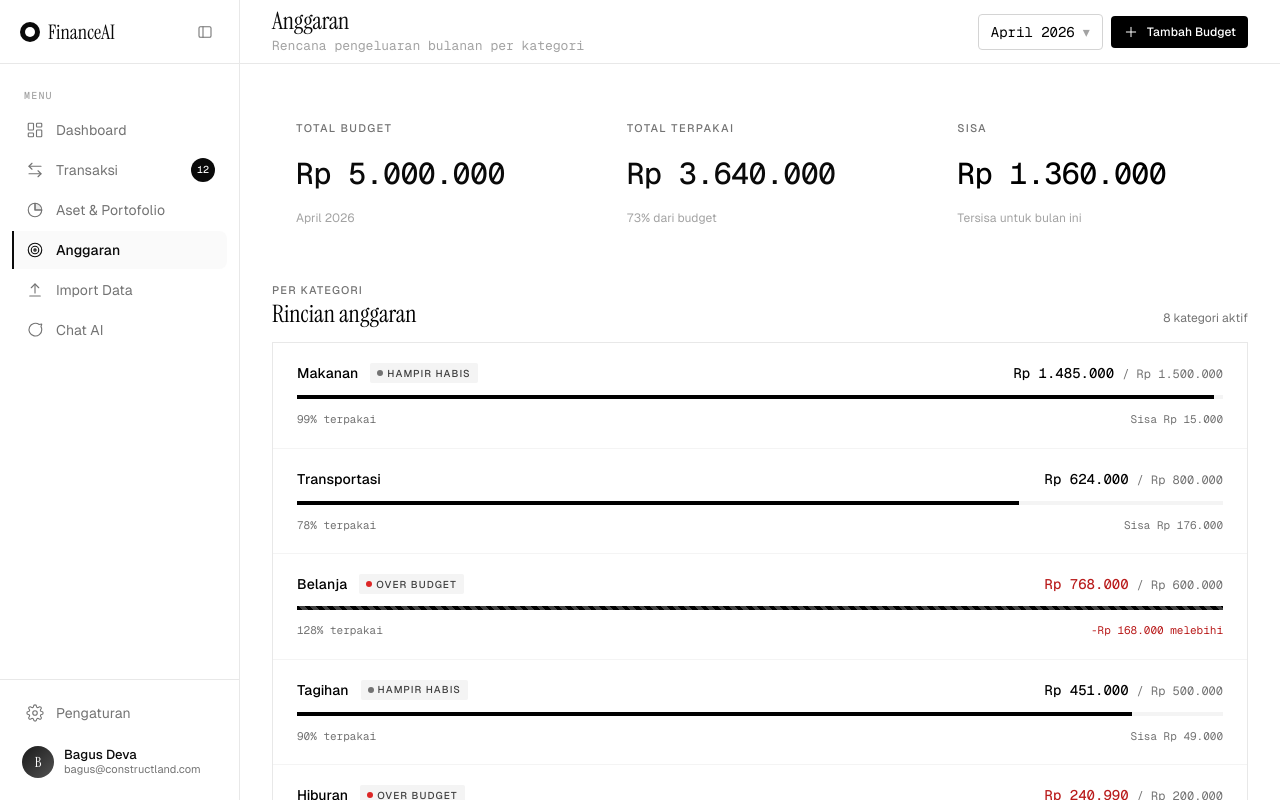
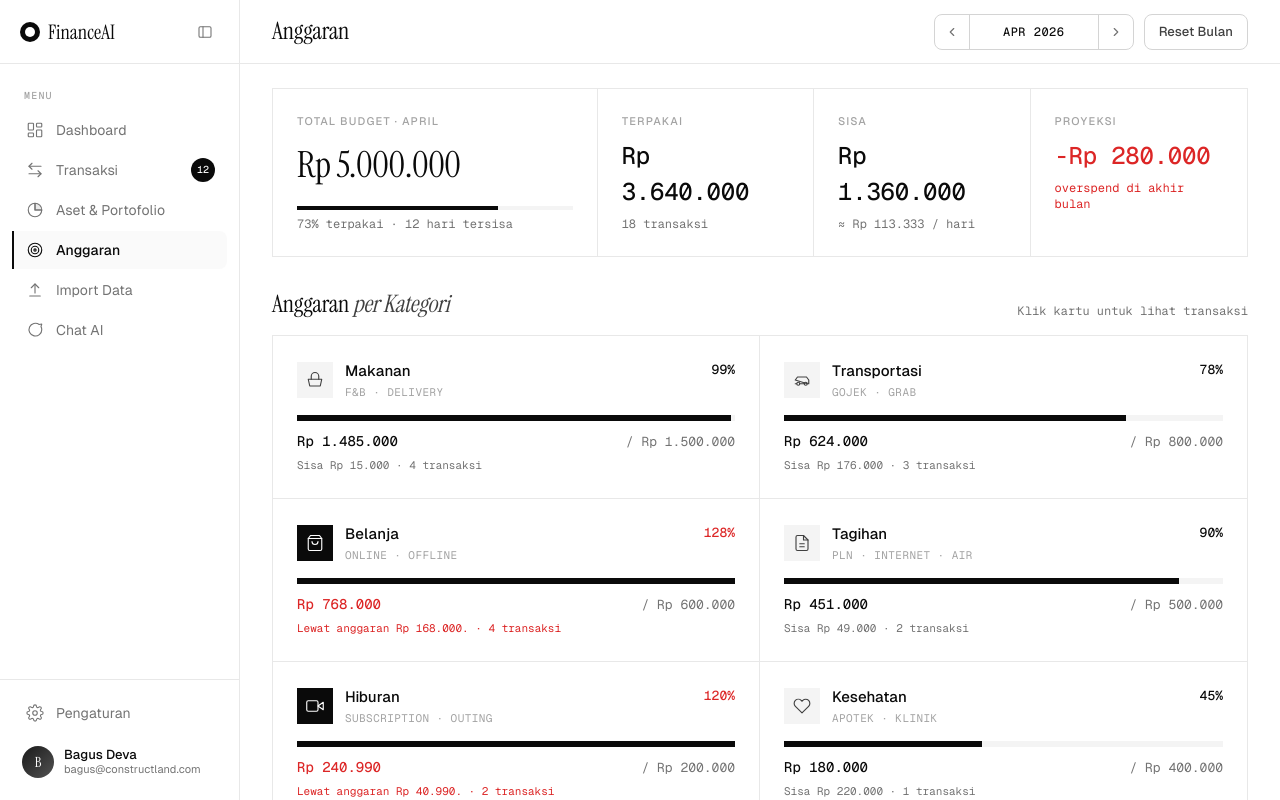
Before and after one commit to Bagusdevaa/finance-ai, a Next.js app in the folder frontend/: page /budget in a window 1280 px wide. Shown: the top 800 px of the page. Built offline with nearby package versions, Linux system fonts and the light colour scheme.

Commit message:
feat: rewrite budget page to match design hub

```diff
--- a/frontend/app/(app)/budget/page.tsx
+++ b/frontend/app/(app)/budget/page.tsx
@@ -1,214 +1,406 @@
 "use client";
 
-import { motion } from "framer-motion";
-import { Plus } from "lucide-react";
+import { useState } from "react";
+import { motion, AnimatePresence } from "framer-motion";
 import { Header } from "@/components/layout/Header";
-import { Button } from "@/components/ui/Button";
-import { Card } from "@/components/ui/Card";
-import { Badge } from "@/components/ui/Badge";
-import { StatCard } from "@/components/ui/StatCard";
-import { ProgressBar } from "@/components/ui/ProgressBar";
-import { dummyBudgets, dummyBudgetSummary, type DummyBudget } from "@/lib/dummy-data";
+import {
+	dummyBudgets,
+	dummyBudgetSummary,
+	type DummyBudget,
+} from "@/lib/dummy-data";
 import { formatRupiah } from "@/lib/formatRupiah";
 import { cn } from "@/lib/cn";
 
-const easeExpo = [0.16, 1, 0.3, 1] as const;
+const easeDesignhub = [0.2, 0.7, 0.2, 1] as const;
 
-const containerVariants = {
-	hidden: {},
-	show: {
-		transition: { staggerChildren: 0.05 },
-	},
-};
+const MONTHS = ["MAR 2026", "APR 2026", "MEI 2026"];
 
-const itemVariants = {
-	hidden: { opacity: 0, y: 16 },
-	show: {
-		opacity: 1,
-		y: 0,
-		transition: { duration: 0.3, ease: easeExpo },
-	},
-};
-
+// Catatan: design hub Anggaran pakai warna --err: #dc2626 hanya untuk overspent
+// (proyeksi negatif & teks "Lewat anggaran"). Itu satu-satunya non-monochrome
+// di seluruh page. Sesuai instruksi: kalau design hub eksplisit pakai warna,
+// pertahankan. Selain itu strict monochrome.
 export default function BudgetPage() {
-	const overBudget = dummyBudgetSummary.totalSpent > dummyBudgetSummary.totalBudget;
+	const [monthIdx, setMonthIdx] = useState(1);
 
 	return (
 		<>
 			<Header
 				title="Anggaran"
-				subtitle="Rencana pengeluaran bulanan per kategori"
-				actions={
-					<div className="flex items-center gap-2">
-						<MonthSelector />
-						<Button variant="primary" size="sm">
-							<Plus className="h-4 w-4" strokeWidth={1.5} />
-							Tambah Budget
-						</Button>
-					</div>
-				}
+				actions={<MonthSelector idx={monthIdx} onChange={setMonthIdx} />}
 			/>
 
 			<motion.div
-				className="flex flex-col gap-8 px-8 py-8"
-				variants={containerVariants}
-				initial="hidden"
-				animate="show"
+				className="mx-auto max-w-[1200px] px-8 pb-20 pt-6"
+				initial={{ opacity: 0, y: 8 }}
+				animate={{ opacity: 1, y: 0 }}
+				transition={{ duration: 0.45, ease: easeDesignhub }}
 			>
-				<motion.section
-					variants={itemVariants}
-					className="grid grid-cols-1 gap-4 md:grid-cols-3"
-				>
-					<StatCard
-						label="Total Budget"
-						value={dummyBudgetSummary.totalBudget}
-						format="rupiah"
-						subtext="April 2026"
-					/>
-					<StatCard
-						label="Total Terpakai"
-						value={dummyBudgetSummary.totalSpent}
-						format="rupiah"
-						subtext={`${((dummyBudgetSummary.totalSpent / dummyBudgetSummary.totalBudget) * 100).toFixed(0)}% dari budget`}
-					/>
-					<StatCard
-						label="Sisa"
-						value={Math.abs(dummyBudgetSummary.remaining)}
-						format="rupiah"
-						valueOverride={
-							<RemainingValue
-								remaining={dummyBudgetSummary.remaining}
-								overBudget={overBudget}
-							/>
-						}
-						subtext={overBudget ? "Melebihi anggaran" : "Tersisa untuk bulan ini"}
-					/>
-				</motion.section>
+				<BudgetHero />
 
-				<motion.section variants={itemVariants} className="flex flex-col gap-4">
-					<div className="flex items-end justify-between">
-						<div className="flex flex-col gap-1">
-							<span className="text-[11px] font-medium uppercase tracking-label text-gray-500">
-								Per Kategori
-							</span>
-							<h2 className="font-serif text-2xl leading-none text-black">
-								Rincian anggaran
-							</h2>
-						</div>
-						<span className="text-xs text-gray-500">
-							{dummyBudgets.length} kategori aktif
-						</span>
+				<div className="mb-4 mt-8 flex flex-wrap items-end justify-between gap-3">
+					<h2 className="m-0 font-serif text-[24px] font-normal leading-tight tracking-tight2 text-gray-950">
+						Anggaran <em className="font-normal italic text-gray-700">per Kategori</em>
+					</h2>
+					<div className="font-mono text-xs text-gray-500">
+						Klik kartu untuk lihat transaksi
 					</div>
-					<Card className="flex flex-col gap-0 p-0">
-						{dummyBudgets.map((budget, idx) => (
-							<BudgetRow
-								key={budget.id}
-								budget={budget}
-								isLast={idx === dummyBudgets.length - 1}
-							/>
-						))}
-					</Card>
-				</motion.section>
+				</div>
+
+				<BudgetGrid />
 			</motion.div>
 		</>
 	);
 }
 
-function MonthSelector() {
+// =============================================================================
+// Month selector
+// =============================================================================
+
+function MonthSelector({ idx, onChange }: { idx: number; onChange: (n: number) => void }) {
+	return (
+		<div className="flex items-center gap-2.5">
+			<div className="inline-flex h-9 items-center overflow-hidden rounded-lg border border-gray-300 text-[13px] font-medium text-gray-950">
+				<button
+					type="button"
+					onClick={() => onChange(Math.max(0, idx - 1))}
+					className="h-full px-2.5 text-gray-500 transition-colors hover:bg-gray-50 hover:text-gray-950"
+				>
+					<svg width="14" height="14" viewBox="0 0 24 24" fill="none" stroke="currentColor" strokeWidth="2" strokeLinecap="round" strokeLinejoin="round">
+						<polyline points="15 18 9 12 15 6" />
+					</svg>
+				</button>
+				<span className="grid h-full min-w-[130px] place-items-center border-x border-gray-300 px-3.5 font-mono text-xs uppercase tracking-[0.04em]">
+					{MONTHS[idx]}
+				</span>
+				<button
+					type="button"
+					onClick={() => onChange(Math.min(MONTHS.length - 1, idx + 1))}
+					className="h-full px-2.5 text-gray-500 transition-colors hover:bg-gray-50 hover:text-gray-950"
+				>
+					<svg width="14" height="14" viewBox="0 0 24 24" fill="none" stroke="currentColor" strokeWidth="2" strokeLinecap="round" strokeLinejoin="round">
+						<polyline points="9 18 15 12 9 6" />
+					</svg>
+				</button>
+			</div>
+			<button
+				type="button"
+				onClick={() => onChange(1)}
+				className="inline-flex h-9 items-center rounded-lg border border-gray-300 bg-white px-3.5 text-[13px] font-medium text-gray-700 transition-[border-color,color] duration-200 ease-designhub hover:border-gray-950 hover:bg-gray-50 hover:text-gray-950"
+			>
+				Reset Bulan
+			</button>
+		</div>
+	);
+}
+
+// =============================================================================
+// Hero strip — 4 cells (Total, Terpakai, Sisa, Proyeksi)
+// =============================================================================
+
+function BudgetHero() {
+	const { totalBudget, totalSpent, remaining, projectedOverspend, transactionCount, daysRemaining } = dummyBudgetSummary;
+	const usagePct = Math.round((totalSpent / totalBudget) * 100);
+
+	return (
+		<div className="grid grid-cols-1 border border-gray-200 bg-white sm:grid-cols-2 lg:grid-cols-[1.5fr_1fr_1fr_1fr]">
+			<HeroCell
+				label="Total Budget · April"
+				value={formatRupiah(totalBudget)}
+				font="serif"
+				delta={`${usagePct}% terpakai · ${daysRemaining} hari tersisa`}
+				progress={usagePct}
+				className="border-b border-gray-200 sm:border-r lg:border-b-0"
+			/>
+			<HeroCell
+				label="Terpakai"
+				value={formatRupiah(totalSpent)}
+				font="mono"
+				delta={`${transactionCount} transaksi`}
+				className="border-b border-gray-200 lg:border-b-0 lg:border-r"
+			/>
+			<HeroCell
+				label="Sisa"
+				value={formatRupiah(remaining)}
+				font="mono"
+				delta={`≈ ${formatRupiah(Math.round(remaining / Math.max(1, daysRemaining)))} / hari`}
+				className="border-b border-gray-200 sm:border-r lg:border-b-0"
+			/>
+			<HeroCell
+				label="Proyeksi"
+				value={formatRupiah(projectedOverspend)}
+				font="mono"
+				valueClass="text-[#dc2626]"
+				delta="overspend di akhir bulan"
+				deltaClass="text-[#dc2626]"
+			/>
+		</div>
+	);
+}
+
+function HeroCell({
+	label,
+	value,
+	delta,
+	font,
+	progress,
+	valueClass,
+	deltaClass,
+	className,
+}: {
+	label: string;
+	value: string;
+	delta: string;
+	font: "serif" | "mono";
+	progress?: number;
+	valueClass?: string;
+	deltaClass?: string;
+	className?: string;
+}) {
+	return (
+		<div className={cn("p-6", className)}>
+			<div className="text-[11px] font-medium uppercase tracking-label text-gray-400">{label}</div>
+			<div
+				className={cn(
+					"mt-2 leading-[1.05] tracking-tight2 tabular-nums text-gray-950",
+					font === "serif" ? "font-serif text-[36px] font-light" : "font-mono text-[24px] font-medium",
+					valueClass,
+				)}
+			>
+				{value}
+			</div>
+			{typeof progress === "number" && (
+				<div className="relative mt-3.5 h-1 w-full bg-gray-100">
+					<motion.div
+						className="absolute inset-y-0 left-0 bg-gray-950"
+						initial={{ width: 0 }}
+						animate={{ width: `${progress}%` }}
+						transition={{ duration: 1, ease: easeDesignhub, delay: 0.2 }}
+					/>
+				</div>
+			)}
+			<div className={cn("mt-1.5 font-mono text-xs text-gray-500", deltaClass)}>{delta}</div>
+		</div>
+	);
+}
+
+// =============================================================================
+// Budget grid
+// =============================================================================
+
+function BudgetGrid() {
+	return (
+		<div className="grid grid-cols-1 border border-gray-200 lg:grid-cols-2">
+			{dummyBudgets.map((b, i) => (
+				<BudgetCard key={b.id} b={b} idx={i} total={dummyBudgets.length} />
+			))}
+			<AddBudgetCard total={dummyBudgets.length} />
+		</div>
+	);
+}
+
+function BudgetCard({ b, idx, total }: { b: DummyBudget; idx: number; total: number }) {
+	const [expanded, setExpanded] = useState(false);
+	const pct = Math.round((b.spent / b.limit) * 100);
+	const fillW = Math.min(100, pct);
+	const over = b.spent > b.limit;
+	const rem = b.limit - b.spent;
+
+	// Border layout: kiri kolom punya border-r di lg, semua punya border-b kecuali baris terakhir
+	const isRight = idx % 2 === 1;
+	const isLastRow = idx >= total - (total % 2 === 0 ? 2 : 1);
+
+	return (
+		<div
+			onClick={() => setExpanded((v) => !v)}
+			className={cn(
+				"cursor-pointer p-6 transition-colors duration-200 ease-designhub",
+				expanded ? "bg-gray-50" : "bg-white hover:bg-gray-50",
+				!isRight && "lg:border-r border-gray-200",
+				!isLastRow && "border-b border-gray-200",
+			)}
+		>
+			<div className="mb-3.5 flex items-start justify-between gap-3">
+				<div className="flex min-w-0 items-center gap-3">
+					<span
+						className={cn(
+							"grid h-9 w-9 flex-none place-items-center text-gray-700",
+							over ? "bg-gray-950 text-white" : "bg-gray-100",
+						)}
+					>
+						<CategoryIcon name={b.category} />
+					</span>
+					<div className="min-w-0">
+						<div className="text-[15px] font-medium text-gray-950">{b.category}</div>
+						<div className="mt-0.5 font-mono text-[11px] uppercase tracking-[0.04em] text-gray-400">
+							{b.subtitle}
+						</div>
+					</div>
+				</div>
+				<div className={cn("font-mono text-[13px] font-medium tabular-nums", over ? "text-[#dc2626]" : "text-gray-950")}>
+					{pct}%
+				</div>
+			</div>
+			<div
+				className={cn(
+					"relative h-1.5 overflow-hidden",
+					over ? "bg-[#fce8e8]" : "bg-gray-100",
+				)}
+			>
+				<motion.div
+					className="absolute inset-y-0 left-0 bg-gray-950"
+					initial={{ width: 0 }}
+					animate={{ width: `${fillW}%` }}
+					transition={{ duration: 1.2, ease: easeDesignhub, delay: 0.15 }}
+				/>
+			</div>
+			<div className="mt-2.5 flex items-baseline justify-between font-mono tabular-nums">
+				<span className={cn("text-sm font-medium", over ? "text-[#dc2626]" : "text-gray-950")}>
+					{formatRupiah(b.spent)}
+				</span>
+				<span className="text-[13px] text-gray-500">/ {formatRupiah(b.limit)}</span>
+			</div>
+			<div className={cn("mt-1.5 font-mono text-[11px]", over ? "text-[#dc2626]" : "text-gray-500")}>
+				{over
+					? `Lewat anggaran ${formatRupiah(Math.abs(rem))}.`
+					: rem === b.limit
+						? "Belum ada pengeluaran"
+						: `Sisa ${formatRupiah(rem)}`}
+				{" · "}
+				{b.transactions.length} transaksi
+			</div>
+
+			<AnimatePresence initial={false}>
+				{expanded && (
+					<motion.div
+						key="detail"
+						initial={{ opacity: 0, height: 0 }}
+						animate={{ opacity: 1, height: "auto" }}
+						exit={{ opacity: 0, height: 0 }}
+						transition={{ duration: 0.25, ease: easeDesignhub }}
+						className="overflow-hidden"
+					>
+						<div className="mt-4 border-t border-gray-200 pt-4">
+							{b.transactions.length > 0 ? (
+								b.transactions.map((t, i) => (
+									<div
+										key={`${t.merchant}-${i}`}
+										className="flex items-start justify-between border-b border-gray-100 py-2 text-[12.5px] last:border-b-0"
+									>
+										<div className="text-gray-700">
+											{t.merchant}
+											<span className="mt-0.5 block font-mono text-[10px] text-gray-400">{t.when}</span>
+										</div>
+										<div className="font-mono font-medium tabular-nums text-gray-950">
+											−{formatRupiah(Math.abs(t.amount))}
+										</div>
+									</div>
+								))
+							) : (
+								<div className="py-3 text-center text-[13px] text-gray-500">Belum ada transaksi bulan ini.</div>
+							)}
+						</div>
+					</motion.div>
+				)}
+			</AnimatePresence>
+		</div>
+	);
+}
+
+function AddBudgetCard({ total }: { total: number }) {
+	// "+" card always last → di kolom kanan kalau total even, atau kiri kalau ganjil.
+	// Kasih border-r-none kalau di col kanan.
+	const idx = total; // setelah semua budget
+	const isRight = idx % 2 === 1;
 	return (
 		<button
 			type="button"
 			className={cn(
-				"flex h-9 items-center gap-2 rounded border border-gray-300 bg-white px-3",
-				"text-sm text-black",
-				"transition-colors duration-150 ease-out hover:border-black",
+				"flex flex-col items-center justify-center gap-1.5 bg-white p-6 text-center text-gray-500 transition-colors duration-200 ease-designhub hover:bg-gray-50 hover:text-gray-950",
+				!isRight && "lg:border-r border-gray-200",
+				"min-h-[200px]",
 			)}
 		>
-			<span className="font-mono">April 2026</span>
-			<span aria-hidden="true" className="text-gray-400">
-				▾
-			</span>
+			<svg viewBox="0 0 24 24" width="24" height="24" fill="none" stroke="currentColor" strokeWidth="1.4" strokeLinecap="round" strokeLinejoin="round">
+				<path d="M12 5v14" />
+				<path d="M5 12h14" />
+			</svg>
+			<div className="mt-1.5 text-sm font-medium">Tambah Anggaran Kategori</div>
+			<div className="text-xs text-gray-400">Set target baru untuk kategori lain</div>
 		</button>
 	);
 }
 
-function RemainingValue({
-	remaining,
-	overBudget,
-}: {
-	remaining: number;
-	overBudget: boolean;
-}) {
-	// StatCard wraps this in font-mono text-4xl font-light by default — di sini cuma override warna.
-	return (
-		<span className={cn(overBudget ? "text-red-700" : "text-black")}>
-			{overBudget ? "-" : ""}
-			{formatRupiah(Math.abs(remaining))}
-		</span>
-	);
+// =============================================================================
+// Category icons (mengikuti SVG dari Anggaran.html)
+// =============================================================================
+
+function CategoryIcon({ name }: { name: string }) {
+	const common = { viewBox: "0 0 24 24", width: 18, height: 18, fill: "none", stroke: "currentColor", strokeWidth: 1.5, strokeLinecap: "round" as const, strokeLinejoin: "round" as const };
+	switch (name) {
+		case "Makanan":
+			return (
+				<svg {...common}>
+					<path d="M3 11h18l-2 9H5z" />
+					<path d="M7 11V7a5 5 0 0 1 10 0v4" />
+				</svg>
+			);
+		case "Transportasi":
+			return (
+				<svg {...common}>
+					<circle cx="7" cy="17" r="2" />
+					<circle cx="17" cy="17" r="2" />
+					<path d="M3 17h2m4 0h6m4 0h2v-5l-3-4H6l-3 4z" />
+				</svg>
+			);
+		case "Belanja":
+			return (
+				<svg {...common}>
+					<path d="M6 2L3 6v14a2 2 0 0 0 2 2h14a2 2 0 0 0 2-2V6l-3-4z" />
+					<line x1="3" y1="6" x2="21" y2="6" />
+					<path d="M16 10a4 4 0 0 1-8 0" />
+				</svg>
+			);
+		case "Tagihan":
+			return (
+				<svg {...common}>
+					<path d="M14 2H6a2 2 0 0 0-2 2v16a2 2 0 0 0 2 2h12a2 2 0 0 0 2-2V8z" />
+					<polyline points="14 2 14 8 20 8" />
+					<line x1="9" y1="13" x2="15" y2="13" />
+					<line x1="9" y1="17" x2="15" y2="17" />
+				</svg>
+			);
+		case "Hiburan":
+			return (
+				<svg {...common}>
+					<polygon points="23 7 16 12 23 17 23 7" />
+					<rect x="1" y="5" width="15" height="14" rx="2" />
+				</svg>
+			);
+		case "Kesehatan":
+			return (
+				<svg {...common}>
+					<path d="M20.84 4.61a5.5 5.5 0 0 0-7.78 0L12 5.67l-1.06-1.06a5.5 5.5 0 0 0-7.78 7.78l1.06 1.06L12 21.23l7.78-7.78 1.06-1.06a5.5 5.5 0 0 0 0-7.78z" />
+				</svg>
+			);
+		case "Investasi":
+			return (
+				<svg {...common}>
+					<polyline points="23 6 13.5 15.5 8.5 10.5 1 18" />
+					<polyline points="17 6 23 6 23 12" />
+				</svg>
+			);
+		case "Edukasi":
+			return (
+				<svg {...common}>
+					<path d="M22 10v6M2 10l10-5 10 5-10 5z" />
+					<path d="M6 12v5c3 3 9 3 12 0v-5" />
+				</svg>
+			);
+		default:
+			return (
+				<svg {...common}>
+					<rect x="4" y="4" width="16" height="16" rx="2" />
+				</svg>
+			);
+	}
 }
-
-function BudgetRow({ budget, isLast }: { budget: DummyBudget; isLast: boolean }) {
-	const percent = (budget.spent / budget.limit) * 100;
-	const isOver = budget.spent > budget.limit;
-	const isNearLimit = !isOver && percent >= 90;
-
-	return (
-		<div
-			className={cn(
-				"flex flex-col gap-3 px-6 py-5",
-				!isLast && "border-b border-gray-100",
-			)}
-		>
-			<div className="flex items-baseline justify-between gap-4">
-				<div className="flex items-center gap-3">
-					<span className="text-sm font-medium text-black">{budget.category}</span>
-					{isOver && (
-						<Badge variant="danger" size="sm">
-							Over budget
-						</Badge>
-					)}
-					{isNearLimit && (
-						<Badge variant="warning" size="sm">
-							Hampir habis
-						</Badge>
-					)}
-				</div>
-				<div className="flex items-baseline gap-2">
-					<span
-						className={cn(
-							"font-mono text-sm font-medium",
-							isOver ? "text-red-700" : "text-black",
-						)}
-					>
-						{formatRupiah(budget.spent)}
-					</span>
-					<span className="font-mono text-xs text-gray-500">
-						/ {formatRupiah(budget.limit)}
-					</span>
-				</div>
-			</div>
-			<ProgressBar
-				value={budget.spent}
-				max={budget.limit}
-				height="md"
-				overBudget={isOver}
-				aria-label={`${budget.category} budget progress`}
-			/>
-			<div className="flex items-center justify-between text-[11px] text-gray-500">
-				<span className="font-mono">
-					{percent.toFixed(0)}% terpakai
-				</span>
-				<span className="font-mono">
-					{isOver ? (
-						<span className="text-red-700">
-							-{formatRupiah(budget.spent - budget.limit)} melebihi
-						</span>
-					) : (
-						<>Sisa {formatRupiah(budget.limit - budget.spent)}</>
-					)}
-				</span>
-			</div>
-		</div>
-	);
-}
```
